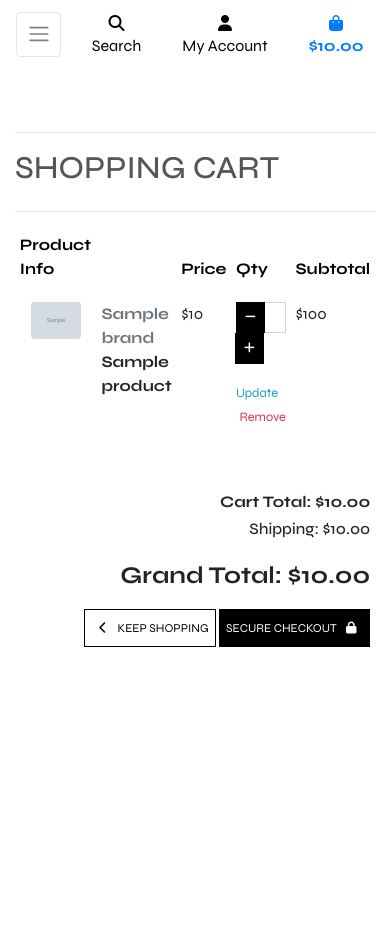
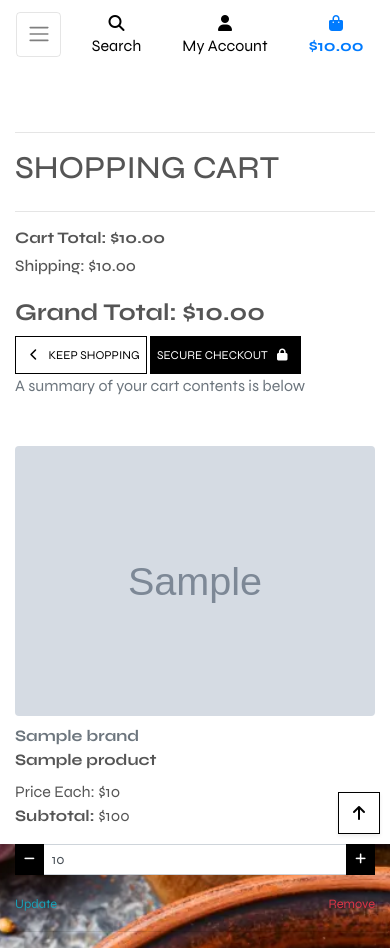
Before and after one commit to saziosu/flame-masters, a Django app: template cart/templates/cart/cart.html in a window 390 px wide. Before the commit the page ends 647 px from the top, so only its background shows below. Run offline with Django 5.2, Linux system fonts and the light colour scheme; the template is opened without the code that fills it: most values are stand-ins (such as "Sample title", 1, 10 or a date in 2020); grey boxes marked "Sample" are stand-in pictures; some libraries are stand-ins or nearby versions.

Commit message:
Refactored the cart page to improve the look on smaller screen sizes

```diff
--- /dev/null
+++ b/cart/templates/cart/cart-total.html
@@ -0,0 +1,8 @@
+<h6><strong>Cart Total: ${{ total|floatformat:2 }}</strong></h6>
+<h6>Shipping: ${{ shipping|floatformat:2 }}</h6>
+<h4 class="mt-4"><strong>Grand Total: ${{ grand_total|floatformat:2 }}</strong></h4>
+{% if free_shipping_delta > 0 %}
+    <p class="mb-1 text-danger">
+        Add <strong>${{ free_shipping_delta }}</strong> more to get free shipping!
+    </p>
+{% endif %}
--- a/cart/templates/cart/cart.html
+++ b/cart/templates/cart/cart.html
@@ -26,7 +26,43 @@
         <div class="row">
             <div class="col">
                 {% if cart_items %}
-                    <div class="table-responsive rounded">
+                    <div class="d-block d-md-none">
+                        <div class="row">
+                            <div class="col">
+                                {% include "cart/cart-total.html" %}
+                            </div>
+                        </div>
+                        <div class="row">
+                            <div class="col">
+                                {% include "cart/checkout-buttons.html" %}
+                                <p class="text-muted mb-5">A summary of your cart contents is below</p>
+                            </div>
+                        </div>
+                        {% for item in cart_items %}
+                            <div class="row">
+                                <div class="col-12 col-sm-6 mb-2">
+                                    {% include "cart/product-image.html" %}
+                                </div>
+                                <div class="col-12 col-sm-6 mb-2">
+                                    {% include "cart/product-info.html" %}
+                                </div>
+                                <div class="col-12 col-sm-6 order-sm-last">
+                                    <p class="my-0">Price Each: ${{ item.product.price }}</p>
+                                    <p><strong>Subtotal: </strong>${{ item.product.price | calc_subtotal:item.quantity }}</p>
+                                </div>
+                                <div class="col-12 col-sm-6">
+                                    {% include "cart/quantity-form.html" %}
+                                </div>
+                            </div>
+                            <div class="row"><div class="col"><hr></div></div>
+                        {% endfor %}
+                        <div class="btt-button shadow-sm rounded-0 border border-black">
+                            <a class="btt-link d-flex h-100">
+                                <i class="fas fa-arrow-up text-black mx-auto my-auto"></i>
+                            </a>
+                        </div>
+                    </div>
+                    <div class="table-responsive rounded d-none d-md-block">
                         <table class="table table-sm table-borderless">
                             <thead class="text-black">
                                 <tr>
@@ -41,49 +77,16 @@
                             {% for item in cart_items %}
                                 <tr>
                                     <td class="p-3 w-25">
-                                        {% if item.product.image %}
-                                        <img class="img-fluid rounded" src="{{ item.product.image.url }}">
-                                        {% else %}
-                                        <img class="img-fluid rounded" src="{{ MEDIA_URL }}noimage.png" alt="{{ item.product.name }}">
-                                        {% endif %}
+                                        {% include 'cart/product-image.html' %}
                                     </td>
                                     <td class="py-3">
-                                        <p class="my-0"><a class="text-muted" href="{% url 'products' %}?brand={{ item.product.brand.name }}" aria-describedby="View all products from the {{ item.product.brand.friendly_name }} brand"><strong>{{ item.product.brand.friendly_name }}</a></strong></p>
-                                        <p class="my-0"><strong>{{ item.product.name }}</strong></p>
+                                        {% include 'cart/product-info.html' %}
                                     </td>
                                     <td class="py-3">
                                         <p class="my-0">${{ item.product.price }}</p>
                                     </td>
                                     <td class="py-3 w-25">
-                                        <form class="form update-form" method="POST" action="{% url 'modify_cart' item.item_id %}">
-                                            {% csrf_token %}
-                                            <div class="form-group">
-                                                <div class="input-group">
-                                                    <div class="input-group-prepend">
-                                                        <button class="decrement-qty btn btn-sm btn-black rounded-0"
-                                                            data-item_id="{{ item.item_id }}" id="decrement-qty_{{ item.item_id }}">
-                                                            <span>
-                                                                <i class="fas fa-minus fa-sm"></i>
-                                                            </span>
-                                                        </button>
-                                                    </div>
-                                                    <input class="form-control form-control-sm qty_input" type="number"
-                                                        name="quantity" value="{{ item.quantity }}" min="1" max="99"
-                                                        data-item_id="{{ item.item_id }}"
-                                                        id="id_qty_{{ item.item_id }}">
-                                                    <div class="input-group-append">
-                                                        <button class="increment-qty btn btn-sm btn-black rounded-0"
-                                                            data-item_id="{{ item.item_id }}" id="increment-qty_{{ item.item_id }}">
-                                                            <span>
-                                                                <i class="fas fa-plus fa-sm"></i>
-                                                            </span>
-                                                        </button>
-                                                    </div>
-                                                </div>
-                                            </div>
-                                        </form>
-                                        <a class="update-link text-info"><small>Update</small></a>
-                                        <a class="remove-item text-danger float-right" id="remove_{{ item.item_id }}"><small>Remove</small></a>
+                                        {% include 'cart/quantity-form.html' %}
                                     </td>
                                     <td class="py-3">
                                         <p class="my-0">${{ item.product.price | calc_subtotal:item.quantity }}</p>
@@ -92,30 +95,12 @@
                             {% endfor %}
                             <tr>
                                 <td colspan="5" class="pt-5 text-right">
-                                    <h6><strong>Cart Total: ${{ total|floatformat:2 }}</strong></h6>
-                                    <h6>Shipping: ${{ shipping|floatformat:2 }}</h6>
-                                    <h4 class="mt-4"><strong>Grand Total: ${{ grand_total|floatformat:2 }}</strong></h4>
-                                    {% if free_shipping_delta > 0 %}
-                                        <p class="mb-1 text-danger">
-                                           Add <strong>${{ free_shipping_delta }}</strong> more to get free shipping!
-                                        </p>
-                                    {% endif %}
+                                    {% include 'cart/cart-total.html' %}
                                 </td>
                             </tr>
                             <tr>
                                 <td colspan="5" class="text-right">
-                                    <a href="{% url 'products' %}" class="btn btn-outline-black rounded-0 btn-lg">
-                                        <span class="icon">
-                                            <i class="fas fa-chevron-left"></i>
-                                        </span>
-                                        <span class="text-uppercase">Keep Shopping</span>
-                                    </a>
-                                    <a href="{% url 'checkout' %}" class="btn btn-black rounded-0 btn-lg">
-                                        <span class="text-uppercase">Secure Checkout</span>
-                                        <span class="icon">
-                                            <i class="fas fa-lock"></i>
-                                        </span>
-                                    </a>
+                                    {% include 'cart/checkout-buttons.html' %}
                                 </td>
                             </tr>
                         </table>
--- /dev/null
+++ b/cart/templates/cart/checkout-buttons.html
@@ -0,0 +1,12 @@
+<a href="{% url 'products' %}" class="btn btn-outline-black rounded-0 btn-lg">
+    <span class="icon">
+        <i class="fas fa-chevron-left"></i>
+    </span>
+    <span class="text-uppercase">Keep Shopping</span>
+</a>
+<a href="{% url 'checkout' %}" class="btn btn-black rounded-0 btn-lg">
+    <span class="text-uppercase">Secure Checkout</span>
+    <span class="icon">
+        <i class="fas fa-lock"></i>
+    </span>
+</a>
--- /dev/null
+++ b/cart/templates/cart/product-image.html
@@ -0,0 +1,5 @@
+{% if item.product.image %}
+    <img class="img-fluid rounded" src="{{ item.product.image.url }}">
+{% else %}
+    <img class="img-fluid rounded" src="{{ MEDIA_URL }}noimage.png" alt="{{ item.product.name }}">
+{% endif %}
--- /dev/null
+++ b/cart/templates/cart/product-info.html
@@ -0,0 +1,2 @@
+<p class="my-0"><a class="text-muted" href="{% url 'products' %}?brand={{ item.product.brand.name }}" aria-describedby="View all products from the {{ item.product.brand.friendly_name }} brand"><strong>{{ item.product.brand.friendly_name }}</a></strong></p>
+<p class="my-0"><strong>{{ item.product.name }}</strong></p>
--- /dev/null
+++ b/cart/templates/cart/quantity-form.html
@@ -0,0 +1,28 @@
+<form class="form update-form" method="POST" action="{% url 'modify_cart' item.item_id %}">
+    {% csrf_token %}
+    <div class="form-group">
+        <div class="input-group input-group-{{ item.item_id }}">
+            <div class="input-group-prepend">
+                <button class="decrement-qty btn btn-sm btn-black rounded-0 decrement-qty_{{ item.item_id }}"
+                    data-item_id="{{ item.item_id }}">
+                    <span>
+                        <i class="fas fa-minus fa-sm"></i>
+                    </span>
+                </button>
+            </div>
+            <input class="form-control form-control-sm qty_input id_qty_{{ item.item_id }}" type="number"
+                name="quantity" value="{{ item.quantity }}" min="1" max="99"
+                data-item_id="{{ item.item_id }}">
+            <div class="input-group-append">
+                <button class="increment-qty btn btn-sm btn-black rounded-0 increment-qty_{{ item.item_id }}"
+                    data-item_id="{{ item.item_id }}">
+                    <span>
+                        <i class="fas fa-plus fa-sm"></i>
+                    </span>
+                </button>
+            </div>
+        </div>
+    </div>
+</form>
+<a class="update-link text-info"><small>Update</small></a>
+<a class="remove-item text-danger float-right" id="remove_{{ item.item_id }}"><small>Remove</small></a>
--- a/products/templates/products/includes/quantity_input_script.html
+++ b/products/templates/products/includes/quantity_input_script.html
@@ -1,12 +1,16 @@
 <script type="text/javascript">
 
-    // Disable +/- buttons outside 1-99 range
-    function handleEnableDisable(itemId) {
-        var currentValue = parseInt($(`#id_qty_${itemId}`).val());
+    /*
+    * Disable +/- buttons outside 1-99 range.
+    * If no size is passed to the function, the parameter will have a value of undefined by default,
+    * which prevents any errors
+    */
+    function handleEnableDisable(itemId, size) {
+        var currentValue = parseInt($(`.id_qty_${itemId}`).val());
         var minusDisabled = currentValue < 2;
         var plusDisabled = currentValue > 98;
-        $(`#decrement-qty_${itemId}`).prop('disabled', minusDisabled);
-        $(`#increment-qty_${itemId}`).prop('disabled', plusDisabled);
+        $(`.decrement-qty_${itemId}`).prop('disabled', minusDisabled);
+        $(`.increment-qty_${itemId}`).prop('disabled', plusDisabled);
     }
 
     // Ensure proper enabling/disabling of all inputs on page load
@@ -25,20 +29,23 @@
     // Increment quantity
     $('.increment-qty').click(function(e) {
         e.preventDefault();
+        var itemId = $(this).data('item_id');
         var closestInput = $(this).closest('.input-group').find('.qty_input')[0];
+        var allQuantityInputs = $(`.input-group-${itemId} input[name='quantity']`);
         var currentValue = parseInt($(closestInput).val());
-       $(closestInput).val(currentValue + 1);
-       var itemId = $(this).data('item_id');
+        $(allQuantityInputs).val(currentValue + 1);
         handleEnableDisable(itemId);
     });
 
     // Decrement quantity
     $('.decrement-qty').click(function(e) {
         e.preventDefault();
+        var itemId = $(this).data('item_id');
         var closestInput = $(this).closest('.input-group').find('.qty_input')[0];
+        var allQuantityInputs = $(`.input-group-${itemId} input[name='quantity']`);
+
         var currentValue = parseInt($(closestInput).val());
-       $(closestInput).val(currentValue - 1);
-       var itemId = $(this).data('item_id');
+        $(allQuantityInputs).val(currentValue - 1);
         handleEnableDisable(itemId);
     });
 </script>
```
Lines whose indentation alone changed are shown as unchanged.
